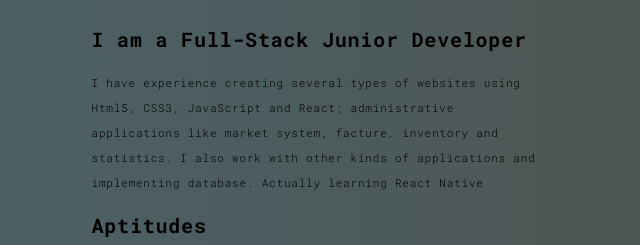
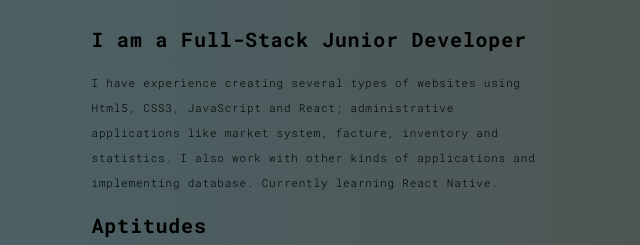
Before and after one commit to Smonsa/Personal-page, a plain HTML site: page about.html in a window 1280 px wide. Shown: the part 193-438 px from the top of the page, 76-716 px from the left. Drawn offline with Linux system fonts and the light colour scheme.

Commit message:
Add files via upload

```diff
--- a/about.html
+++ b/about.html
@@ -66,7 +66,7 @@
               <div class="row">
                 <div class="col-xs-12 col-md-6">
                   <h3>I am a Full-Stack Junior Developer</h3>
-                  <p>I have experience creating several types of websites using Html5, CSS3,  JavaScript and React; administrative applications like market system, facture, inventory and statistics. I also work with other kinds of applications and implementing database. Actually learning React Native</p>
+                  <p>I have experience creating several types of websites using Html5, CSS3,  JavaScript and React; administrative applications like market system, facture, inventory and statistics. I also work with other kinds of applications and implementing database. Currently learning React Native.</p>
                   <h3>Aptitudes </h3>
                   <p>*I am responsible and dedicated. <br>*Organized and meticulous <br> *I solve problems easily. <br> *Very good grammar.<br> *I know both Spanish and English.
                   <h3>I work with</h3>
```
